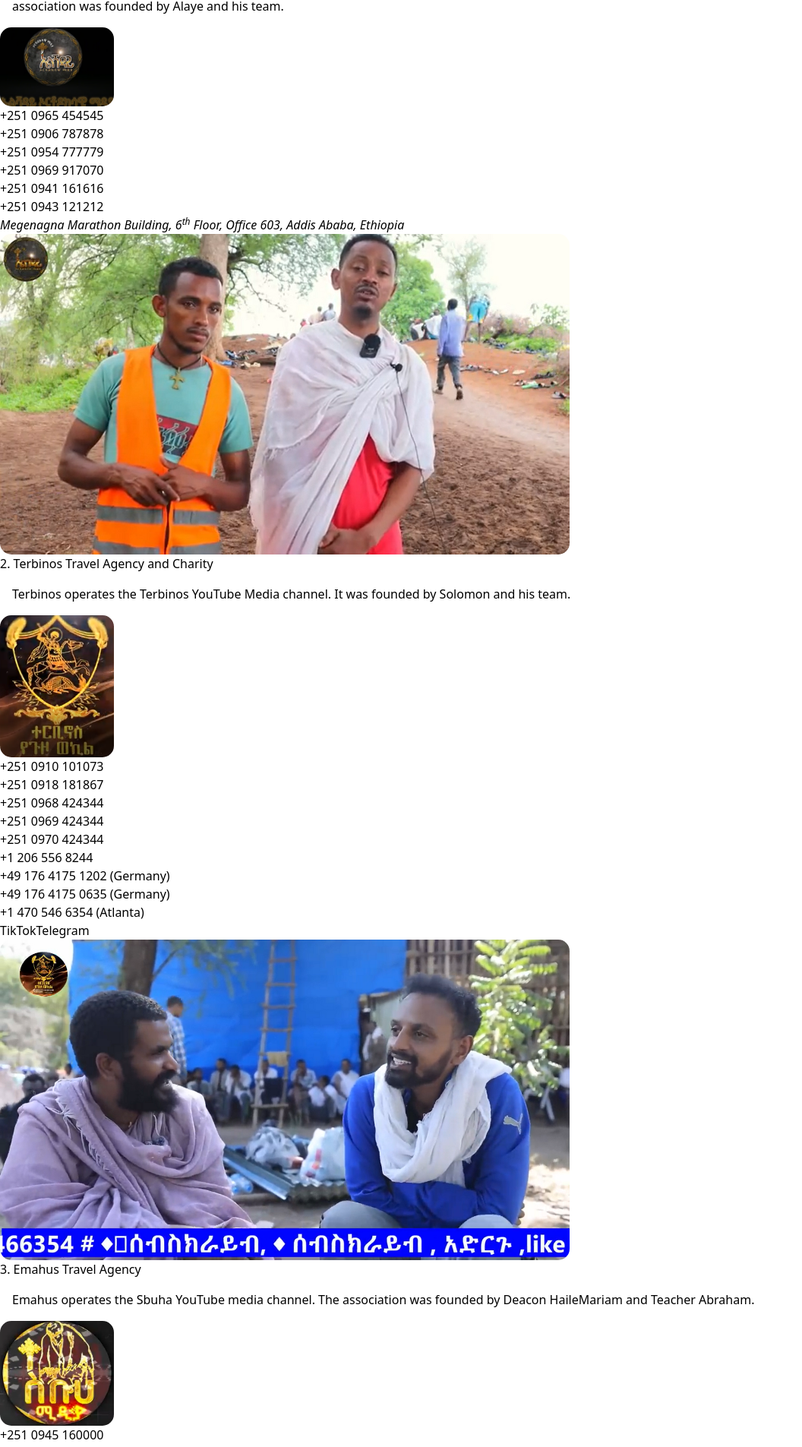
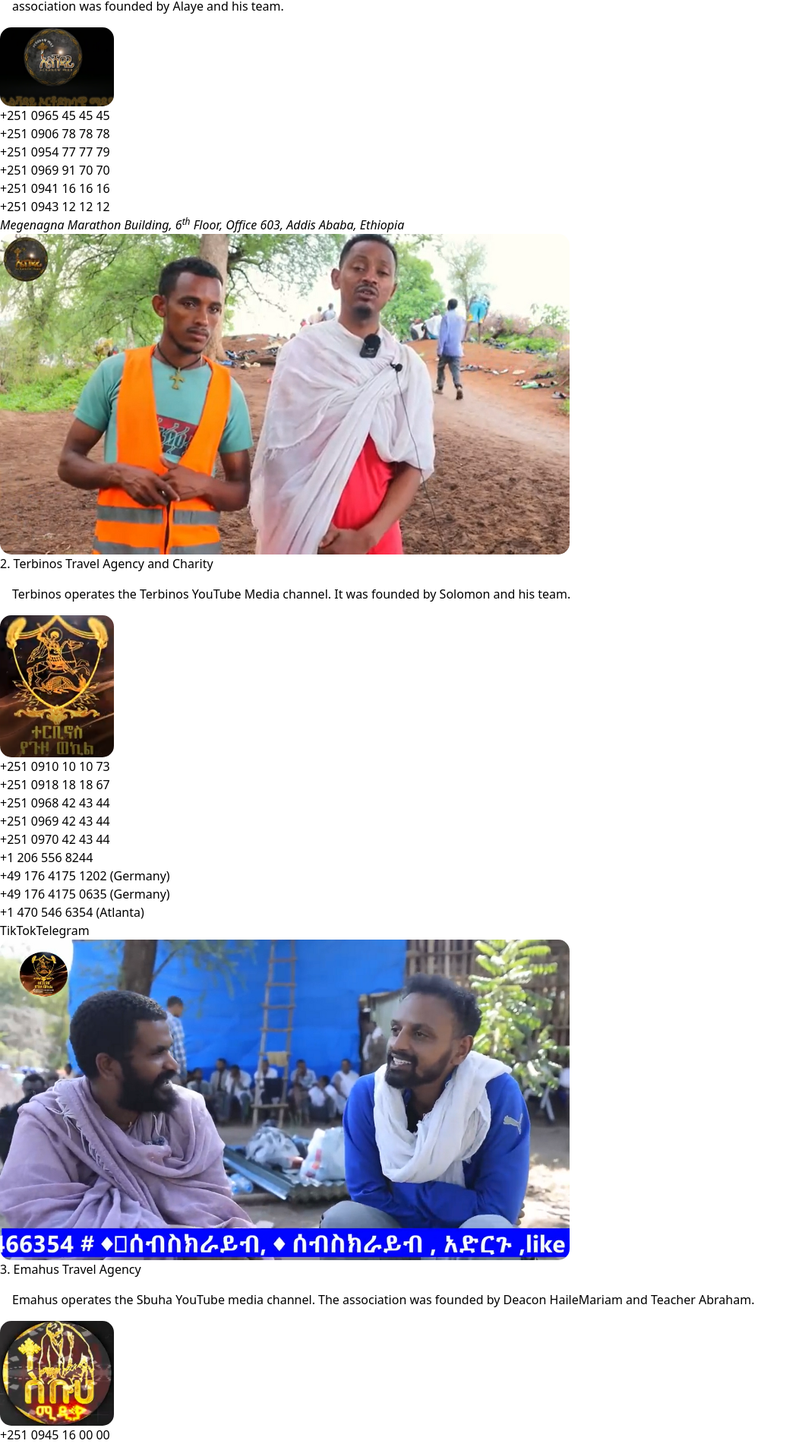
Before and after one commit to ManaIsrael/bermelgeorgis, a Next.js app: page /contact in a window 1280 px wide. Shown: the part 193-2098 px from the top of the page at 76% size, without its empty margins (0-1056 px from the left). Built offline with nearby package versions, Linux system fonts and the light colour scheme.

Commit message:
enhance pages for accessibility

```diff
--- a/src/app/about/page.tsx
+++ b/src/app/about/page.tsx
@@ -12,7 +12,7 @@ export default function About() {
                         href="/"
                         className="underline font-bold mr-1"
                         >
-                            Bermel Georgis
+                            Bermel Georgis,
                         </Link>
                         is a destination for discovering significant and
                         meaningful revelations.
@@ -272,8 +272,8 @@ export default function About() {
                     The place is extremely hot, so it&apos;s best to bring
                     anything you feel is necessary for your stay.
                     </p>
-                    <Link href="/faq" className="undeline font-bold block p-4 bg-gray-300 my-4">Any Question?</Link>
-                    <Link href="/contact" className="undeline font-bold block p-4 bg-gray-300">Contact Travel Associations</Link>
+                    <Link href="/faq" className="undeline font-bold block p-4 bg-gray-300 my-4" aria-label="Visit frequently asked questions page">Frequently Asked Questions</Link>
+                    <Link href="/contact" className="undeline font-bold block p-4 bg-gray-300" aria-label="Navigate to contact page">Contact Travel Associations</Link>
                     {/* carousel of images of witnesses */}
                 </section>
                 <section className="border m-10 bg-gray-200">
--- a/src/app/contact/page.tsx
+++ b/src/app/contact/page.tsx
@@ -3,7 +3,7 @@ import Image from "next/image";
 
 export default function Contact() {
   return (
-    <div className="min-h-screen p-8 sm:p-20 font-sans">
+    <div className="min-h-screen p-8 mt-10 sm:mt-0 sm:p-20 font-sans">
       <main className="flex flex-col gap-8 sm:items-start">
         <h2 className="text-2xl font-bold">Contact Information for Bermel Georgis Travel Associations</h2>
 
@@ -13,7 +13,7 @@ export default function Contact() {
 
         <section>
           <h3 className="text-xl font-semibold">1. Elshaday Travel Association and Charity</h3>
-          <p>
+          <p className="m-0">
             Elshaday runs three YouTube media channels: Elshaday Media, Dorqa Media, and Elda Media. These platforms share interviews with baptized witnesses. The association was founded by Alaye and his team.
           </p>
           <Image
@@ -25,12 +25,12 @@ export default function Contact() {
             loading="lazy"
           />
           <ul className="space-y-2">
-            <li><a href="tel:+2510965454545">+251 0965 454545</a></li>
-            <li><a href="tel:+2510906787878">+251 0906 787878</a></li>
-            <li><a href="tel:+2510954777779">+251 0954 777779</a></li>
-            <li><a href="tel:+2510969917070">+251 0969 917070</a></li>
-            <li><a href="tel:+2510941161616">+251 0941 161616</a></li>
-            <li><a href="tel:+2510943121212">+251 0943 121212</a></li>
+            <li><a href="tel:+2510965454545" className="text-green-700 hover:text-green-900">+251 0965 45 45 45</a></li>
+            <li><a href="tel:+2510906787878" className="text-green-700 hover:text-green-900">+251 0906 78 78 78</a></li>
+            <li><a href="tel:+2510954777779" className="text-green-700 hover:text-green-900">+251 0954 77 77 79</a></li>
+            <li><a href="tel:+2510969917070" className="text-green-700 hover:text-green-900">+251 0969 91 70 70</a></li>
+            <li><a href="tel:+2510941161616" className="text-green-700 hover:text-green-900">+251 0941 16 16 16</a></li>
+            <li><a href="tel:+2510943121212" className="text-green-700 hover:text-green-900">+251 0943 12 12 12</a></li>
           </ul>
           <address className="mt-2">Megenagna Marathon Building, 6<sup>th</sup> Floor, Office 603, Addis Ababa, Ethiopia</address>
           <Image
@@ -45,7 +45,7 @@ export default function Contact() {
 
         <section>
           <h3 className="text-xl font-semibold">2. Terbinos Travel Agency and Charity</h3>
-          <p>
+          <p className="m-0">
             Terbinos operates the Terbinos YouTube Media channel. It was founded by Solomon and his team.
           </p>
           <Image
@@ -57,15 +57,15 @@ export default function Contact() {
             loading="lazy"
           />
           <ul className="space-y-2">
-            <li><a href="tel:+2510910101073">+251 0910 101073</a></li>
-            <li><a href="tel:+2510918181867">+251 0918 181867</a></li>
-            <li><a href="tel:+2510968424344">+251 0968 424344</a></li>
-            <li><a href="tel:+2510969424344">+251 0969 424344</a></li>
-            <li><a href="tel:+2510970424344">+251 0970 424344</a></li>
-            <li><a href="tel:+12065568244">+1 206 556 8244</a></li>
-            <li><a href="tel:+4917641751202">+49 176 4175 1202 (Germany)</a></li>
-            <li><a href="tel:+4917641750635">+49 176 4175 0635 (Germany)</a></li>
-            <li><a href="tel:+14705466354">+1 470 546 6354 (Atlanta)</a></li>
+            <li><a href="tel:+2510910101073" className="text-green-700 hover:text-green-900">+251 0910 10 10 73</a></li>
+            <li><a href="tel:+2510918181867" className="text-green-700 hover:text-green-900">+251 0918 18 18 67</a></li>
+            <li><a href="tel:+2510968424344" className="text-green-700 hover:text-green-900">+251 0968 42 43 44</a></li>
+            <li><a href="tel:+2510969424344" className="text-green-700 hover:text-green-900">+251 0969 42 43 44</a></li>
+            <li><a href="tel:+2510970424344" className="text-green-700 hover:text-green-900">+251 0970 42 43 44</a></li>
+            <li><a href="tel:+12065568244" className="text-green-700 hover:text-green-900">+1 206 556 8244</a></li>
+            <li><a href="tel:+4917641751202" className="text-green-700 hover:text-green-900">+49 176 4175 1202 (Germany)</a></li>
+            <li><a href="tel:+4917641750635" className="text-green-700 hover:text-green-900">+49 176 4175 0635 (Germany)</a></li>
+            <li><a href="tel:+14705466354" className="text-green-700 hover:text-green-900">+1 470 546 6354 (Atlanta)</a></li>
           </ul>
           <div className="space-x-4 mt-2">
             <a href="https://www.tiktok.com/@terbinos_media" target="_blank" rel="noopener noreferrer">TikTok</a>
@@ -83,7 +83,7 @@ export default function Contact() {
 
         <section>
           <h3 className="text-xl font-semibold">3. Emahus Travel Agency</h3>
-          <p>
+          <p className="m-0">
             Emahus operates the Sbuha YouTube media channel. The association was founded by Deacon HaileMariam and Teacher Abraham.
           </p>
           <Image
@@ -95,8 +95,8 @@ export default function Contact() {
             loading="lazy"
           />
           <ul className="space-y-2">
-            <li><a href="tel:+2510945160000">+251 0945 160000</a></li>
-            <li><a href="tel:+2510940141516">+251 0940 141516</a></li>
+            <li><a href="tel:+2510945160000" className="text-green-700 hover:text-green-900">+251 0945 16 00 00</a></li>
+            <li><a href="tel:+2510940141516" className="text-green-700 hover:text-green-900">+251 0940 14 15 16</a></li>
           </ul>
           <address className="mt-2">Office 805, 8<sup>th</sup> Floor, AB Star Diaspora Building, Megenagna, Addis Ababa, Ethiopia</address>
           <Image
@@ -117,7 +117,7 @@ export default function Contact() {
 
         <section>
           <h3 className="text-xl font-semibold">Saint George Church of Bermel Georgis</h3>
-          <p>
+          <p className="m-0">
             The church is currently undergoing reconstruction,
             designed by Bereket, who volunteered his 3D design
             for free. All baptizands contribute joyfully to the
@@ -126,8 +126,8 @@ export default function Contact() {
             Bereket:
           </p>
           <ul className="space-y-2">
-            <li><a href="tel:+2510911734304">+251 0911 734304</a></li>
-            <li><a href="tel:+2510911961294">+251 0911 961294</a></li>
+            <li><a href="tel:+2510911734304" className="text-green-700 hover:text-green-900">+251 0911 73 43 04</a></li>
+            <li><a href="tel:+2510911961294" className="text-green-700 hover:text-green-900">+251 0911 96 12 94</a></li>
           </ul>
           <Image
             className="my-4"
@@ -149,12 +149,18 @@ export default function Contact() {
 
         <p>
           Contact for Saint George Orthodox Tewahdo Church of Bermel Georgis:
-          <a href="tel:+2510914817114">+251 0914 817114</a>
+          <a href="tel:+2510914817114" className="text-green-700 hover:text-green-900">+251 0914 81 71 14</a>
         </p>
 
-        <div className="mt-8 space-y-4">
-          <Link href="/" className="underline font-bold block">Back to Bermel Georgis</Link>
-          <Link href="/map" className="underline font-bold block">View Bermel Georgis Location</Link>
+        <div className="mt-8">
+          <ul className="space-y-4">
+            <li>
+              <Link href="/" className="underline font-bold">Back to Bermel Georgis</Link>
+            </li>
+            <li>
+              <Link href="/map" className="underline font-bold">View Bermel Georgis Location</Link>
+            </li>
+          </ul>
         </div>
       </main>
     </div>
--- a/src/app/map/page.tsx
+++ b/src/app/map/page.tsx
@@ -3,7 +3,7 @@ import Image from "next/image";
 
 export default function Map() {
     return(
-        <div className="min-h-screen p-10 sm:p-20 font-sans">
+        <div className="min-h-screen p-10 mt-10 sm:mt-0 sm:p-20 font-sans">
             <main className="flex flex-col gap-8 sm:items-start">
                 <h2>The Location of Bermel Georgis</h2>
                 <p>
@@ -16,7 +16,7 @@ export default function Map() {
                     meals from small restaurants and shops nearby.
                 </p>
 
-                <table className="border border-separate border-spacing-3">
+                <table className="border text-xs sm:text-base sm:border-separate border-spacing-3">
                     <caption>The coordinates of Bermel Georgis</caption>
                     <thead>
                         <tr>
@@ -67,7 +67,7 @@ export default function Map() {
                     your own tent, using shelters provided by the church, or possibly
                     renting a house in the nearby village.
                 </p>
-                <caption className="ml-4">Lake Tana on the way to Bahirdar airport:</caption>
+
                 <Image
                 className="mx-4"
                 src="/images/sites-on-the-way-five.png"
```
Also changed, not shown: src/app/faq/page.tsx (+6 -5 lines), src/app/page.tsx (+9 -9 lines).
